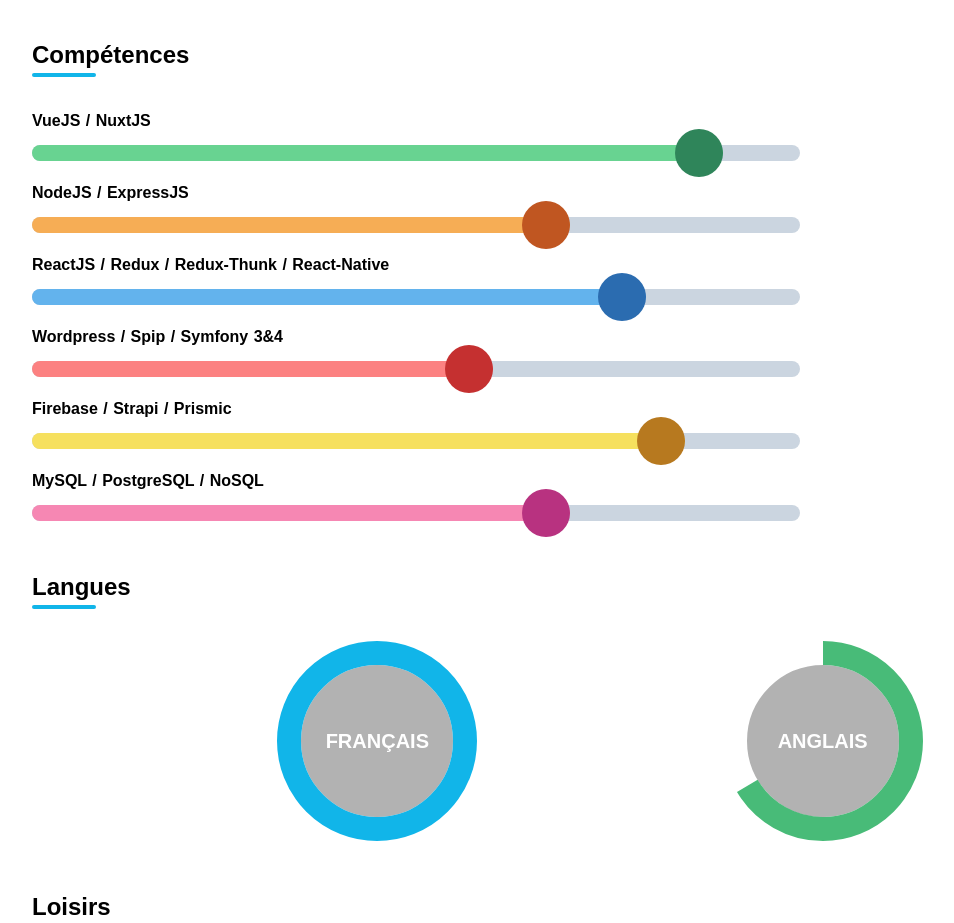
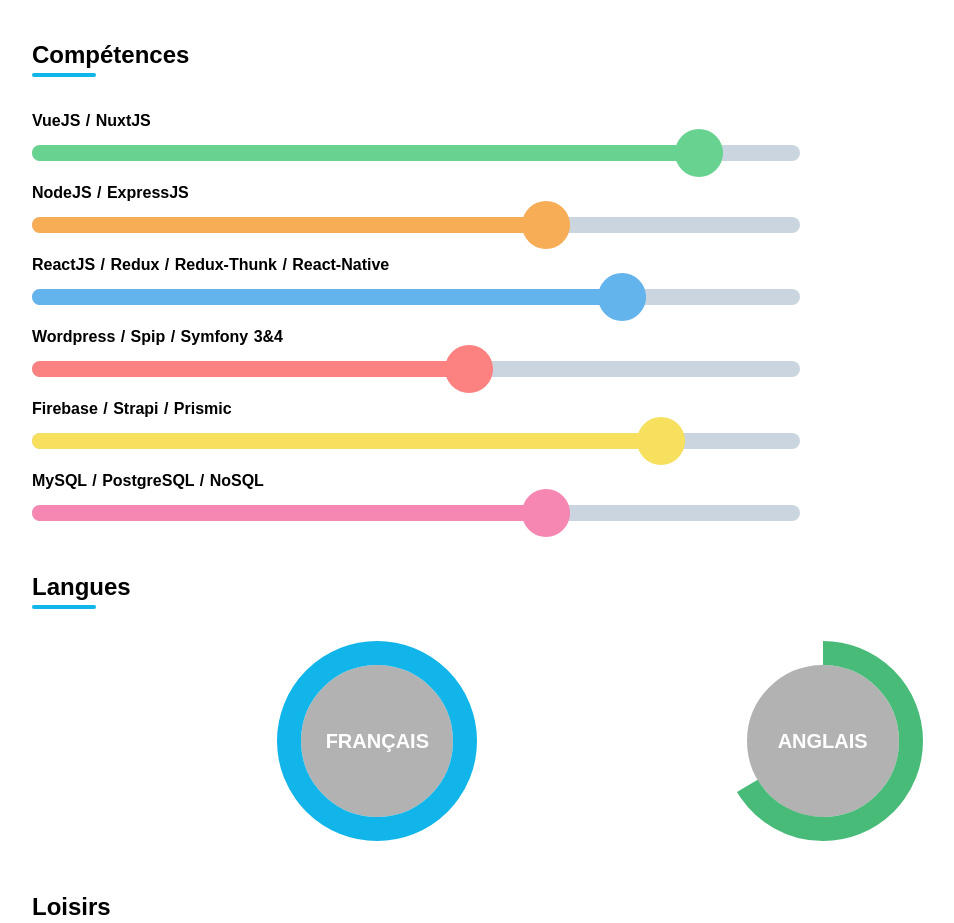
Before and after one commit to QZIG/personal-website, a Nuxt app: page / in a window 1280 px wide. Shown: the part 980-1903 px from the top of the page, without its empty margins (40-994 px from the left). Built offline with nearby package versions, Linux system fonts and the light colour scheme.

Commit message:
fix dynamics class name tailwind

```diff
--- a/components/home/arrow.vue
+++ b/components/home/arrow.vue
@@ -1,5 +1,5 @@
 <template>
-  <svg :class="`stroke-current text-${color}`" :style="`width: ${size}px; height: ${size}px; `" xmlns="http://www.w3.org/2000/svg" width="64" height="64" viewBox="0 0 64 64">
+  <svg :class="`stroke-current ${color}`" :style="`width: ${size}px; height: ${size}px; `" xmlns="http://www.w3.org/2000/svg" width="64" height="64" viewBox="0 0 64 64">
     <g transform="translate(-928 -369)">
       <g transform="translate(928 369)" fill="none" :stroke-width="strokeSize">
         <circle cx="32" cy="32" r="32" stroke="none"/>
@@ -19,7 +19,7 @@
     },
     color: {
       type: String,
-      default: "black"
+      default: "text-black"
     },
     strokeSize: {
       type: Number,
--- a/components/home/header.vue
+++ b/components/home/header.vue
@@ -12,7 +12,7 @@
       <h2 class="z-10 text-center text-2xl md:text-4xl font-bold">DEVELOPPEUR FREELANCE</h2>
     </div>
     <div class="container container-p absolute inset-x-0 bottom-0 flex justify-center">
-      <Arrow :size="50" color="primary" />
+      <Arrow :size="50" color="text-primary" />
     </div>
 
   </header>
--- a/components/home/loisir.vue
+++ b/components/home/loisir.vue
@@ -4,7 +4,7 @@
       <div class="absolute inset-0">
         <img class="h-full w-full" :src="`/images/${image}.jpg`" :alt="`image ${title}`">
       </div>
-      <div :class="`absolute inset-0 flex justify-center items-center bg-black bg-opacity-${opacity}`">
+      <div :class="`absolute inset-0 flex justify-center items-center bg-black ${opacity}`">
         <span class="text-white text-3xl font-bold uppercase text-center">{{title}}</span>
       </div>
     </div>
@@ -17,8 +17,8 @@
     title: String,
     image: String,
     opacity: {
-      type: Number,
-      default: 50
+      type: String,
+      default: 'bg-opacity-50'
     }
   }
 }
--- a/components/home/nav.vue
+++ b/components/home/nav.vue
@@ -15,12 +15,6 @@
   </nav>
 </template>
 
-<script>
-export default {
-
-}
-</script>
-
 <style lang="css" scoped>
 /* @media screen and (min-width: 768px) {
   li {
--- a/components/home/skillbar.vue
+++ b/components/home/skillbar.vue
@@ -2,8 +2,8 @@
   <div class="mb-5">
     <p class="my-3 font-bold">{{label}}</p>
     <div class="w-full h-4 bg-gray-400 rounded-lg">
-      <div :class="`h-full rounded-lg flex justify-end items-center bg-${color}-400`" :style="`width: ${value}%`">
-        <div :class="`rounded-full h-12 w-12 bg-${color}-700`"></div>
+      <div :class="`h-full rounded-lg flex justify-end items-center ${color}`" :style="`width: ${value}%`">
+        <div :class="`rounded-full h-12 w-12 ${color}`"></div>
       </div>
     </div>
   </div>
@@ -20,6 +20,10 @@
       type: String,
       default: 'green'
     },
+    buttonColor: {
+      type: String,
+      default: 'green'
+    },
     value: {
       type: Number,
       default: 0
--- a/components/home/skilllang.vue
+++ b/components/home/skilllang.vue
@@ -2,7 +2,7 @@
   <div class="relative" :style="`width: ${size}px; height: ${size}px;`">
     <svg xmlns="http://www.w3.org/2000/svg" :width="size" :height="size" viewBox="0 0 50 50">
       <circle cy="25" cx="25" r="22" stroke-width="6" stroke="#ffffff" :fill="bgcolor"></circle>
-      <circle :class="`stroke-current text-${color}`" transform="rotate(-90) translate(-50 0)" cy="25" cx="25" r="22" :stroke-dasharray="value * 1.39" stroke-width="6"  :fill="'none'"></circle>
+      <circle :class="`stroke-current ${color}`" transform="rotate(-90) translate(-50 0)" cy="25" cx="25" r="22" :stroke-dasharray="value * 1.39" stroke-width="6"  :fill="'none'"></circle>
     </svg>
     <div class="absolute inset-0 flex justify-center items-center">
       <span class="uppercase font-bold text-white text-xl">{{label}}</span>
@@ -27,7 +27,7 @@
     },
     color: {
       type: String,
-      default: 'black'
+      default: 'text-black'
     },
     bgcolor: {
       type: String,
--- a/pages/index.vue
+++ b/pages/index.vue
@@ -42,20 +42,20 @@
     <section>
       <Title text="Compétences" />
       <div class="mt-8 max-w-screen-md">
-        <Skillbar label="VueJS / NuxtJS" color="green" :value="90" />
-        <Skillbar label="NodeJS / ExpressJS" color="orange" :value="70" />
-        <Skillbar label="ReactJS / Redux / Redux-Thunk / React-Native" color="blue" :value="80" />
-        <Skillbar label="Wordpress / Spip / Symfony 3&4" color="red" :value="60" />
-        <Skillbar label="Firebase / Strapi / Prismic" color="yellow" :value="85" />
-        <Skillbar label="MySQL / PostgreSQL / NoSQL" color="pink" :value="70" />
+        <Skillbar label="VueJS / NuxtJS" color="bg-green-400" buttonColor="bg-green-700" :value="90" />
+        <Skillbar label="NodeJS / ExpressJS" color="bg-orange-400" buttonColor="bg-orange-700" :value="70" />
+        <Skillbar label="ReactJS / Redux / Redux-Thunk / React-Native" color="bg-blue-400" buttonColor="bg-bg-700" :value="80" />
+        <Skillbar label="Wordpress / Spip / Symfony 3&4" color="bg-red-400" buttonColor="bg-red-700" :value="60" />
+        <Skillbar label="Firebase / Strapi / Prismic" color="bg-yellow-400" buttonColor="bg-yellow-700" :value="85" />
+        <Skillbar label="MySQL / PostgreSQL / NoSQL" color="bg-pink-400" buttonColor="bg-pink-700" :value="70" />
       </div>
     </section>
 
     <section>
       <Title text="Langues" />
       <div class="mt-8 flex flex-col items-center md:flex-row md:justify-evenly">
-        <Skilllang class="mb-8 md:mb-0" :value="100" color="primary" label="français" />
-        <Skilllang :value="66" color="green-500" label="anglais" />
+        <Skilllang class="mb-8 md:mb-0" :value="100" color="text-primary" label="français" />
+        <Skilllang :value="66" color="text-green-500" label="anglais" />
       </div>
     </section>
 
@@ -63,7 +63,7 @@
       <Title text="Loisirs" />
       <div class="mt-8 md:flex justify-between items-center">
 
-        <Loisir class="md:mr-2 mb-8 md:mb-0" title="e-sport" image="esport" :opacity="25" />
+        <Loisir class="md:mr-2 mb-8 md:mb-0" title="e-sport" image="esport" opacity="bg-opacity-25" />
 
         <Loisir class="md:ml-2" title="voyages" image="voyages" />
 
```
